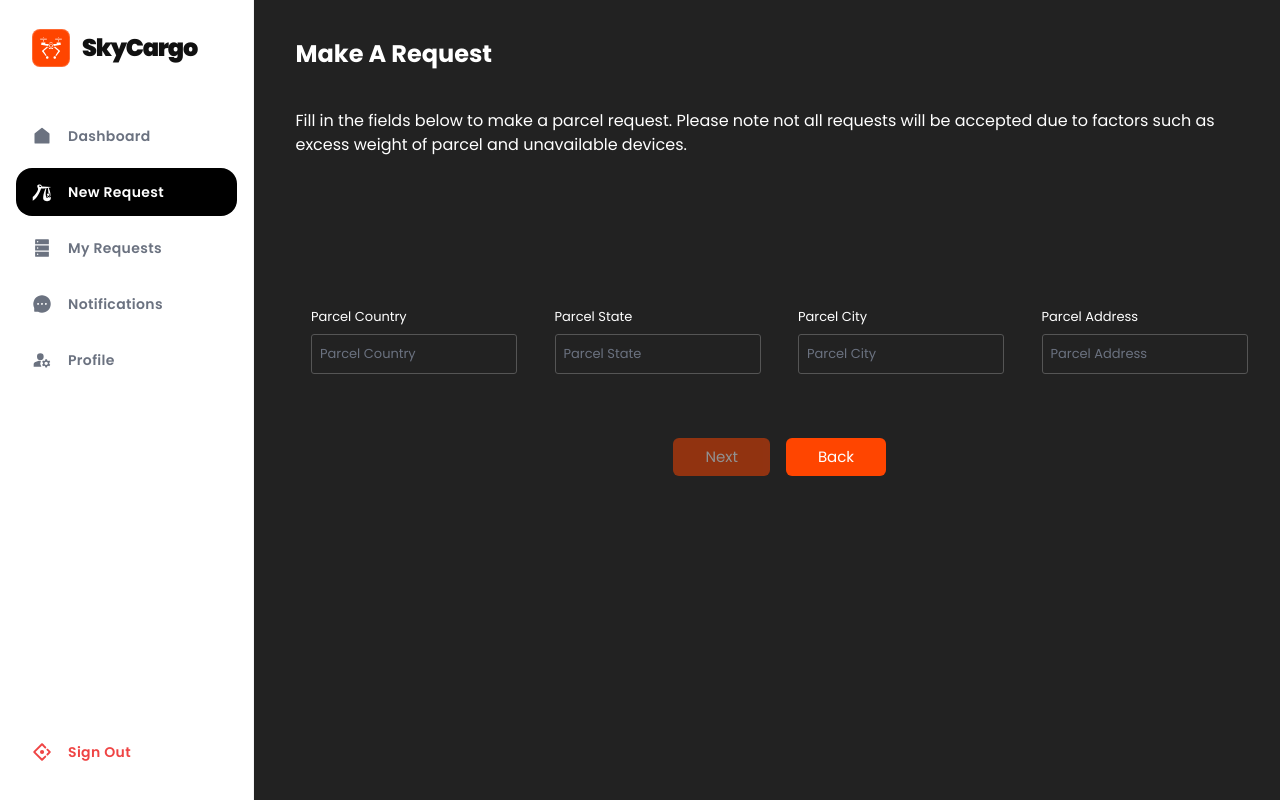
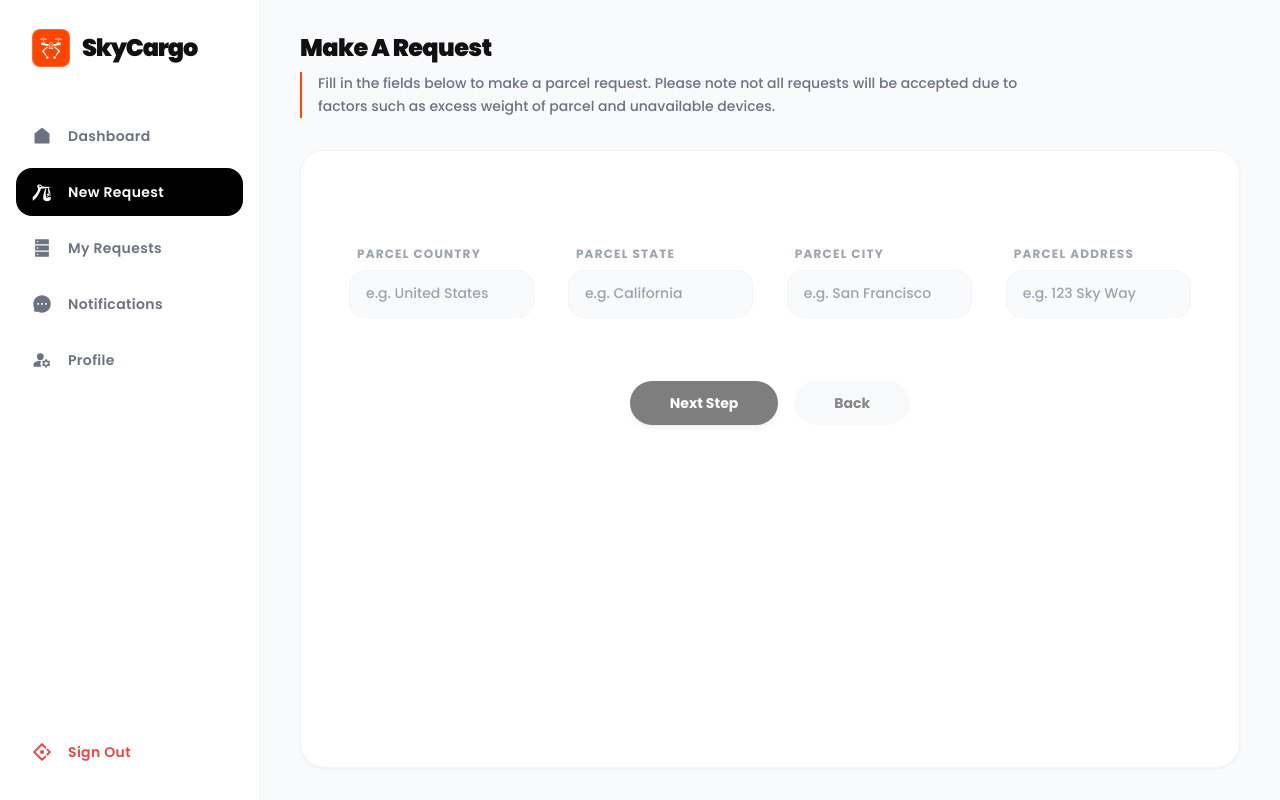
Before and after one commit to kingsleyhenz/EVTOL-FRONT, a React (Vite) app: page /add-req in a window 1280 px wide. Built offline with nearby package versions, Linux system fonts and the light colour scheme.

Commit message:
Redesign Add Request page and modal to modern light theme

```diff
--- a/src/components/requestModal.jsx
+++ b/src/components/requestModal.jsx
@@ -142,15 +142,15 @@ function RequestMod() {
     >
       <Tabs.List className="h-auto w-full flex flex-row justify-center gap-4 mt-8 border-none">
       {currentIndex < tabValues.length - 1 ? (
-            <button key="next" className="py-2 px-8 text-white text-[15px] bg-[#ff4500] hover:bg-[#1a1a1a] transition-colors rounded-md disabled:opacity-50 disabled:cursor-not-allowed" onClick={handleNext} disabled={!isNextEnabled()}>
-              Next
+            <button key="next" className="py-3 px-10 text-white font-bold text-sm bg-black hover:bg-[#ff4500] transition-colors rounded-full disabled:opacity-50 disabled:cursor-not-allowed shadow-md" onClick={handleNext} disabled={!isNextEnabled()}>
+              Next Step
             </button>
           ) : (
-            <button key="complete" className="py-2 px-8 text-white text-[15px] bg-[#ff4500] hover:bg-[#1a1a1a] transition-colors rounded-md disabled:opacity-50 disabled:cursor-not-allowed" onClick={handleComplete} disabled={!isNextEnabled()}>
-              Complete
+            <button key="complete" className="py-3 px-10 text-white font-bold text-sm bg-[#ff4500] hover:bg-black transition-colors rounded-full disabled:opacity-50 disabled:cursor-not-allowed shadow-md shadow-[#ff4500]/20" onClick={handleComplete} disabled={!isNextEnabled()}>
+              Complete Request
             </button>
           )}
-          <button key="back" className="py-2 px-8 text-white text-[15px] bg-[#ff4500] hover:bg-[#1a1a1a] transition-colors rounded-md" onClick={handleBack}>
+          <button key="back" className="py-3 px-10 text-[#111] font-bold text-sm bg-gray-100 hover:bg-gray-200 transition-colors rounded-full disabled:opacity-50" onClick={handleBack} disabled={currentIndex === 0}>
             Back
           </button>
       </Tabs.List>
@@ -165,41 +165,41 @@ function RequestMod() {
         {(styles) => (
           <Tabs.Panel value="first" className="flex justify-between w-[95%] pt-[2%]" style={styles}>
             <div className="w-[22%] flex flex-col gap-2">
-              <label className="text-[13px] text-white">Parcel Country</label>
+              <label className="text-xs font-bold uppercase tracking-widest text-gray-400 pl-2">Parcel Country</label>
               <input
-                className="bg-transparent h-10 w-full border border-[#555555] rounded-[3px] outline-none text-white px-2 text-[13px] placeholder-gray-500"
+                className="bg-gray-50 h-12 w-full border border-gray-100 rounded-2xl outline-none focus:border-black focus:ring-1 focus:ring-black text-[#111] px-4 text-sm font-medium transition-all"
                 type="text"
-                placeholder="Parcel Country"
+                placeholder="e.g. United States"
                 value={parcelDetails.country}
                 onChange={(e) => setParcelDetails({ ...parcelDetails, country: e.target.value })}
               />
             </div>
             <div className="w-[22%] flex flex-col gap-2">
-              <label className="text-[13px] text-white">Parcel State</label>
+              <label className="text-xs font-bold uppercase tracking-widest text-gray-400 pl-2">Parcel State</label>
               <input
-                className="bg-transparent h-10 w-full border border-[#555555] rounded-[3px] outline-none text-white px-2 text-[13px] placeholder-gray-500"
+                className="bg-gray-50 h-12 w-full border border-gray-100 rounded-2xl outline-none focus:border-black focus:ring-1 focus:ring-black text-[#111] px-4 text-sm font-medium transition-all"
                 type="text"
-                placeholder="Parcel State"
+                placeholder="e.g. California"
                 value={parcelDetails.state}
                 onChange={(e) => setParcelDetails({ ...parcelDetails, state: e.target.value })}
               />
             </div>
             <div className="w-[22%] flex flex-col gap-2">
-              <label className="text-[13px] text-white">Parcel City</label>
+              <label className="text-xs font-bold uppercase tracking-widest text-gray-400 pl-2">Parcel City</label>
               <input
-                className="bg-transparent h-10 w-full border border-[#555555] rounded-[3px] outline-none text-white px-2 text-[13px] placeholder-gray-500"
+                className="bg-gray-50 h-12 w-full border border-gray-100 rounded-2xl outline-none focus:border-black focus:ring-1 focus:ring-black text-[#111] px-4 text-sm font-medium transition-all"
                 type="text"
-                placeholder="Parcel City"
+                placeholder="e.g. San Francisco"
                 value={parcelDetails.city}
                 onChange={(e) => setParcelDetails({ ...parcelDetails, city: e.target.value })}
               />
             </div>
             <div className="w-[22%] flex flex-col gap-2">
-              <label className="text-[13px] text-white">Parcel Address</label>
+              <label className="text-xs font-bold uppercase tracking-widest text-gray-400 pl-2">Parcel Address</label>
               <input
-                className="bg-transparent h-10 w-full border border-[#555555] rounded-[3px] outline-none text-white px-2 text-[13px] placeholder-gray-500"
+                className="bg-gray-50 h-12 w-full border border-gray-100 rounded-2xl outline-none focus:border-black focus:ring-1 focus:ring-black text-[#111] px-4 text-sm font-medium transition-all"
                 type="text"
-                placeholder="Parcel Address"
+                placeholder="e.g. 123 Sky Way"
                 value={parcelDetails.address}
                 onChange={(e) => setParcelDetails({ ...parcelDetails, address: e.target.value })}
               />
@@ -217,41 +217,41 @@ function RequestMod() {
         {(styles) => (
           <Tabs.Panel value="second" className="flex justify-between w-[95%] pt-[2%]" style={styles}>
             <div className="w-[22%] flex flex-col gap-2">
-              <label className="text-[13px] text-white">Recipient Country</label>
+              <label className="text-xs font-bold uppercase tracking-widest text-gray-400 pl-2">Recipient Country</label>
               <input
-                className="bg-transparent h-10 w-full border border-[#555555] rounded-[3px] outline-none text-white px-2 text-[13px] placeholder-gray-500"
+                className="bg-gray-50 h-12 w-full border border-gray-100 rounded-2xl outline-none focus:border-black focus:ring-1 focus:ring-black text-[#111] px-4 text-sm font-medium transition-all"
                 type="text"
-                placeholder="Recipient Country"
+                placeholder="e.g. United Kingdom"
                 value={recipientDetails.country}
                 onChange={(e) => setRecipientDetails({ ...recipientDetails, country: e.target.value })}
               />
             </div>
             <div className="w-[22%] flex flex-col gap-2">
-              <label className="text-[13px] text-white">Recipient State</label>
+              <label className="text-xs font-bold uppercase tracking-widest text-gray-400 pl-2">Recipient State</label>
               <input
-                className="bg-transparent h-10 w-full border border-[#555555] rounded-[3px] outline-none text-white px-2 text-[13px] placeholder-gray-500"
+                className="bg-gray-50 h-12 w-full border border-gray-100 rounded-2xl outline-none focus:border-black focus:ring-1 focus:ring-black text-[#111] px-4 text-sm font-medium transition-all"
                 type="text"
-                placeholder="Recipient State"
+                placeholder="e.g. Greater London"
                 value={recipientDetails.state}
                 onChange={(e) => setRecipientDetails({ ...recipientDetails, state: e.target.value })}
               />
             </div>
             <div className="w-[22%] flex flex-col gap-2">
-              <label className="text-[13px] text-white">Recipient City</label>
+              <label className="text-xs font-bold uppercase tracking-widest text-gray-400 pl-2">Recipient City</label>
               <input
-                className="bg-transparent h-10 w-full border border-[#555555] rounded-[3px] outline-none text-white px-2 text-[13px] placeholder-gray-500"
+                className="bg-gray-50 h-12 w-full border border-gray-100 rounded-2xl outline-none focus:border-black focus:ring-1 focus:ring-black text-[#111] px-4 text-sm font-medium transition-all"
                 type="text"
-                placeholder="Recipient City"
+                placeholder="e.g. London"
                 value={recipientDetails.city}
                 onChange={(e) => setRecipientDetails({ ...recipientDetails, city: e.target.value })}
               />
             </div>
             <div className="w-[22%] flex flex-col gap-2">
-              <label className="text-[13px] text-white">Recipient Address</label>
+              <label className="text-xs font-bold uppercase tracking-widest text-gray-400 pl-2">Recipient Address</label>
               <input
-                className="bg-transparent h-10 w-full border border-[#555555] rounded-[3px] outline-none text-white px-2 text-[13px] placeholder-gray-500"
+                className="bg-gray-50 h-12 w-full border border-gray-100 rounded-2xl outline-none focus:border-black focus:ring-1 focus:ring-black text-[#111] px-4 text-sm font-medium transition-all"
                 type="text"
-                placeholder="Recipient Address"
+                placeholder="e.g. 45 Tower Bridge"
                 value={recipientDetails.address}
                 onChange={(e) => setRecipientDetails({ ...recipientDetails, address: e.target.value })}
               />
@@ -269,31 +269,31 @@ function RequestMod() {
         {(styles) => (
           <Tabs.Panel value="third" className="flex justify-between w-[95%] pt-[2%]" style={styles}>
             <div className="w-[30%] flex flex-col gap-2">
-              <label className="text-[13px] text-white">Recipient Name</label>
+              <label className="text-xs font-bold uppercase tracking-widest text-gray-400 pl-2">Recipient Name</label>
               <input
-                className="bg-transparent h-10 w-full border border-[#555555] rounded-[3px] outline-none text-white px-2 text-[13px] placeholder-gray-500"
+                className="bg-gray-50 h-12 w-full border border-gray-100 rounded-2xl outline-none focus:border-black focus:ring-1 focus:ring-black text-[#111] px-4 text-sm font-medium transition-all"
                 type="text"
-                placeholder="Recipient Name"
+                placeholder="e.g. Jane Smith"
                 value={recipientDetails.name}
                 onChange={(e) => setRecipientDetails({ ...recipientDetails, name: e.target.value })}
               />
             </div>
             <div className="w-[30%] flex flex-col gap-2">
-              <label className="text-[13px] text-white">Recipient Email</label>
+              <label className="text-xs font-bold uppercase tracking-widest text-gray-400 pl-2">Recipient Email</label>
               <input
-                className="bg-transparent h-10 w-full border border-[#555555] rounded-[3px] outline-none text-white px-2 text-[13px] placeholder-gray-500"
+                className="bg-gray-50 h-12 w-full border border-gray-100 rounded-2xl outline-none focus:border-black focus:ring-1 focus:ring-black text-[#111] px-4 text-sm font-medium transition-all"
                 type="text"
-                placeholder="Recipient Email"
+                placeholder="jane.smith@example.com"
                 value={recipientDetails.email}
                 onChange={(e) => setRecipientDetails({ ...recipientDetails, email: e.target.value })}
               />
             </div>
             <div className="w-[30%] flex flex-col gap-2">
-              <label className="text-[13px] text-white">Recipient Phone</label>
+              <label className="text-xs font-bold uppercase tracking-widest text-gray-400 pl-2">Recipient Phone</label>
               <input
-                className="bg-transparent h-10 w-full border border-[#555555] rounded-[3px] outline-none text-white px-2 text-[13px] placeholder-gray-500"
+                className="bg-gray-50 h-12 w-full border border-gray-100 rounded-2xl outline-none focus:border-black focus:ring-1 focus:ring-black text-[#111] px-4 text-sm font-medium transition-all"
                 type="text"
-                placeholder="Recipient Phone"
+                placeholder="+1 234 567 8900"
                 value={recipientDetails.phone}
                 onChange={(e) => setRecipientDetails({ ...recipientDetails, phone: e.target.value })}
               />
@@ -311,41 +311,41 @@ function RequestMod() {
         {(styles) => (
           <Tabs.Panel value="fourth" className="flex justify-between w-[95%] pt-[2%]" style={styles}>
             <div className="w-[22%] flex flex-col gap-2">
-              <label className="text-[13px] text-white">Parcel Name</label>
+              <label className="text-xs font-bold uppercase tracking-widest text-gray-400 pl-2">Parcel Name</label>
               <input
-                className="bg-transparent h-10 w-full border border-[#555555] rounded-[3px] outline-none text-white px-2 text-[13px] placeholder-gray-500"
+                className="bg-gray-50 h-12 w-full border border-gray-100 rounded-2xl outline-none focus:border-black focus:ring-1 focus:ring-black text-[#111] px-4 text-sm font-medium transition-all"
                 type="text"
-                placeholder="Parcel Name"
+                placeholder="e.g. Medical Supplies"
                 value={parcelDimensions.name}
                 onChange={(e) => setParcelDimensions({ ...parcelDimensions, name: e.target.value })}
               />
             </div>
             <div className="w-[22%] flex flex-col gap-2">
-              <label className="text-[13px] text-white">Parcel Width</label>
+              <label className="text-xs font-bold uppercase tracking-widest text-gray-400 pl-2">Parcel Width (cm)</label>
               <input
-                className="bg-transparent h-10 w-full border border-[#555555] rounded-[3px] outline-none text-white px-2 text-[13px] placeholder-gray-500"
+                className="bg-gray-50 h-12 w-full border border-gray-100 rounded-2xl outline-none focus:border-black focus:ring-1 focus:ring-black text-[#111] px-4 text-sm font-medium transition-all"
                 type="number"
-                placeholder="Parcel Width"
+                placeholder="0.0"
                 value={parcelDimensions.width}
                 onChange={(e) => setParcelDimensions({ ...parcelDimensions, width: e.target.value })}
               />
             </div>
             <div className="w-[22%] flex flex-col gap-2">
-              <label className="text-[13px] text-white">Parcel Length</label>
+              <label className="text-xs font-bold uppercase tracking-widest text-gray-400 pl-2">Parcel Length (cm)</label>
               <input
-                className="bg-transparent h-10 w-full border border-[#555555] rounded-[3px] outline-none text-white px-2 text-[13px] placeholder-gray-500"
+                className="bg-gray-50 h-12 w-full border border-gray-100 rounded-2xl outline-none focus:border-black focus:ring-1 focus:ring-black text-[#111] px-4 text-sm font-medium transition-all"
                 type="number"
-                placeholder="Parcel Length"
+                placeholder="0.0"
                 value={parcelDimensions.length}
                 onChange={(e) => setParcelDimensions({ ...parcelDimensions, length: e.target.value })}
               />
             </div>
             <div className="w-[22%] flex flex-col gap-2">
-              <label className="text-[13px] text-white">Parcel Height</label>
+              <label className="text-xs font-bold uppercase tracking-widest text-gray-400 pl-2">Parcel Height (cm)</label>
               <input
-                className="bg-transparent h-10 w-full border border-[#555555] rounded-[3px] outline-none text-white px-2 text-[13px] placeholder-gray-500"
+                className="bg-gray-50 h-12 w-full border border-gray-100 rounded-2xl outline-none focus:border-black focus:ring-1 focus:ring-black text-[#111] px-4 text-sm font-medium transition-all"
                 type="number"
-                placeholder="Parcel Height"
+                placeholder="0.0"
                 value={parcelDimensions.height}
                 onChange={(e) => setParcelDimensions({ ...parcelDimensions, height: e.target.value })}
               />
@@ -363,17 +363,21 @@ function RequestMod() {
         {(styles) => (
           <Tabs.Panel value="fifth" className="flex justify-center w-[95%] pt-[2%]" style={styles}>
             <div className="w-[80%] flex flex-col gap-2">
-              <label className="text-[13px] text-white">Parcel Description</label>
+              <label className="text-xs font-bold uppercase tracking-widest text-gray-400 pl-2">Parcel Description & Custom Instructions</label>
               <Textarea
                 resize="vertical"
-                placeholder="Parcel Description"
-                className="w-full text-white"
+                placeholder="Briefly describe the contents and any handling instructions..."
+                className="w-full text-[#111]"
                 styles={{
                   input: {
-                    backgroundColor: 'transparent',
-                    border: '1px solid #555555',
-                    color: 'white',
-                    minHeight: '150px'
+                    backgroundColor: '#f9fafb',
+                    border: '1px solid #f3f4f6',
+                    borderRadius: '1rem',
+                    color: '#111',
+                    minHeight: '150px',
+                    padding: '1.5rem',
+                    fontSize: '0.875rem',
+                    fontWeight: '500',
                   }
                 }}
                 value={parcelDescription}
--- a/src/pages/user/AddRequest.jsx
+++ b/src/pages/user/AddRequest.jsx
@@ -15,7 +15,7 @@ const AddRequest = () => {
 
   if (loading) {
     return (
-      <div className="w-full h-screen flex justify-center items-center bg-[#222222]">
+      <div className="w-full h-screen flex justify-center items-center bg-gray-50">
         <UserDashLoader />
       </div>
     );
@@ -23,18 +23,16 @@ const AddRequest = () => {
 
   return (
     <>
-      <div className="w-full h-screen flex gap-[2%] bg-[#222222]">
+      <div className="w-full h-screen flex bg-gray-50 font-['Poppins']">
         <UserSide />
-        <div className="w-[80%] h-full flex flex-col gap-4 p-4">
-          <div className="w-full h-[10%] flex items-center text-white">
-            <h2 className="text-2xl font-bold">Make A Request</h2>
-          </div>
-          <div className="w-full h-[15%] text-white pr-[1%]">
-            <p>
+        <div className="flex-1 h-full flex flex-col px-10 py-8 gap-8 overflow-y-auto">
+          <div className="w-full flex flex-col gap-2">
+            <h1 className="text-2xl font-black tracking-tight text-[#111]">Make A Request</h1>
+            <p className="text-gray-500 text-sm font-medium leading-relaxed max-w-3xl border-l-2 border-[#ff4500] pl-4">
               Fill in the fields below to make a parcel request. Please note not all requests will be accepted due to factors such as excess weight of parcel and unavailable devices.
             </p>
           </div>
-          <div className="w-full h-[70%]">
+          <div className="w-full flex-1 bg-white border border-gray-100 rounded-3xl p-8 shadow-sm">
             <RequestMod/>
           </div>
         </div>
```
